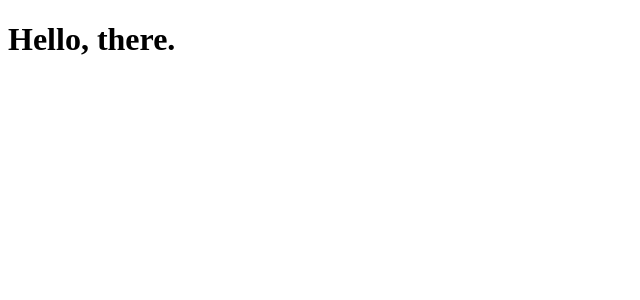
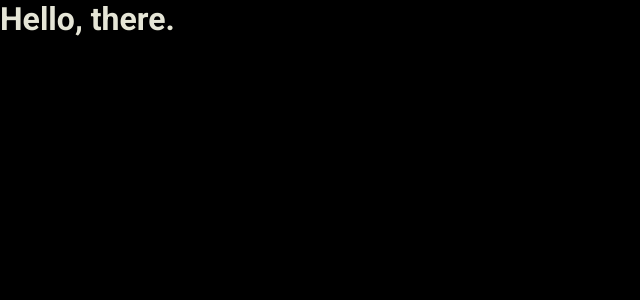
Before and after one commit to raimonesbarros/portfolio-II, a React (Vite) app: page / in a window 1280 px wide. Shown: the top 300 px of the page, without its empty margins (0-640 px from the left). Built offline with nearby package versions, Linux system fonts and the light colour scheme.

Commit message:
feat: create global style

```diff
--- a/src/App.tsx
+++ b/src/App.tsx
@@ -1,10 +1,12 @@
 import { ThemeProvider } from "styled-components";
+import { GlobalStyle } from "./styles/GlobalStyle";
 import { defaultTheme } from "./styles/themes/defaultTheme";
 
 export function App() {
   return (
     <ThemeProvider theme={defaultTheme}>
       <h1>Hello, there.</h1>
+      <GlobalStyle />
     </ThemeProvider>
   )
 }
--- /dev/null
+++ b/src/styles/GlobalStyle.ts
@@ -0,0 +1,50 @@
+import { createGlobalStyle } from "styled-components";
+
+export const GlobalStyle = createGlobalStyle`
+  * {
+    margin: 0;
+    padding: 0;
+    box-sizing: border-box;
+  }
+
+  :focus {
+    outline: 0;
+    box-shadow: 0 0 0 2px ${p => p.theme.primary};
+  }
+
+  html, body {
+    background: ${p => p.theme.background};
+
+    user-select: none;
+    -webkit-user-select: none;
+    -ms-user-select: none;
+  }
+
+  body, input, textarea, button {
+    font-size: 1rem;
+    font-weight: 400;
+    text-align: 1.3;
+    font-family: 'Roboto', sans-serif;
+    color: ${p => p.theme.text};
+    -webkit-font-smoothing: antialiased;
+  }
+
+  a {
+    text-decoration: none;
+    color: ${p => p.theme.text};
+  }
+
+  button {
+    cursor: pointer;
+    border: none;
+  }
+
+  ::-webkit-scrollbar {
+    width: 5px;
+  }
+  ::-webkit-scrollbar-thumb {
+    background-color: ${p => p.theme.primary};
+    border-radius: 50px;
+  }
+
+`
```
